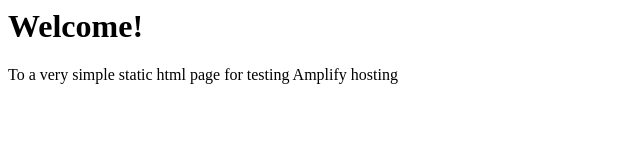
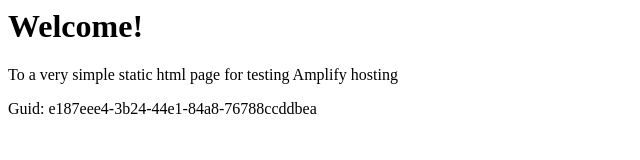
Before and after one commit to aws-aemilia-iad/Github-PR-Commit-Integration-Test-DoNotTouch-v1-prod-us-east-1, a website: page src/index.html in a window 1280 px wide. Shown: the whole page, without its empty margins (0-640 px from the left). Drawn offline with Linux system fonts and the light colour scheme.

Commit message:
commit from integ tests

```diff
--- a/src/index.html
+++ b/src/index.html
@@ -1,3 +1,5 @@
+
+
 <html lang="en">
 
 <head>
@@ -10,6 +12,6 @@
 <body>
     <h1>Welcome!</h1>
     <p>To a very simple static html page for testing Amplify hosting</p>
-</body>
+    <p>Guid: e187eee4-3b24-44e1-84a8-76788ccddbea</p></body>
 
 </html>
```
